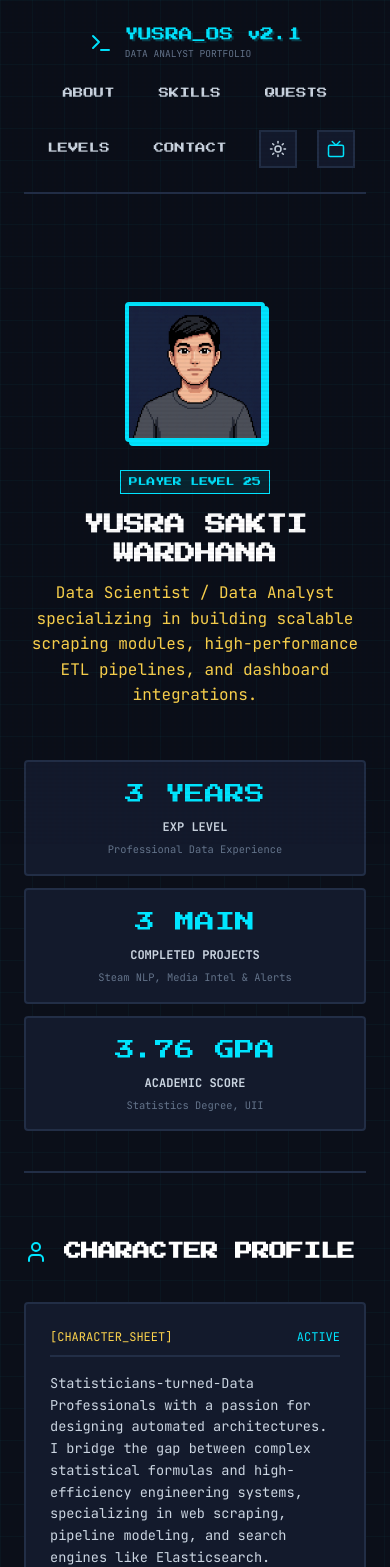
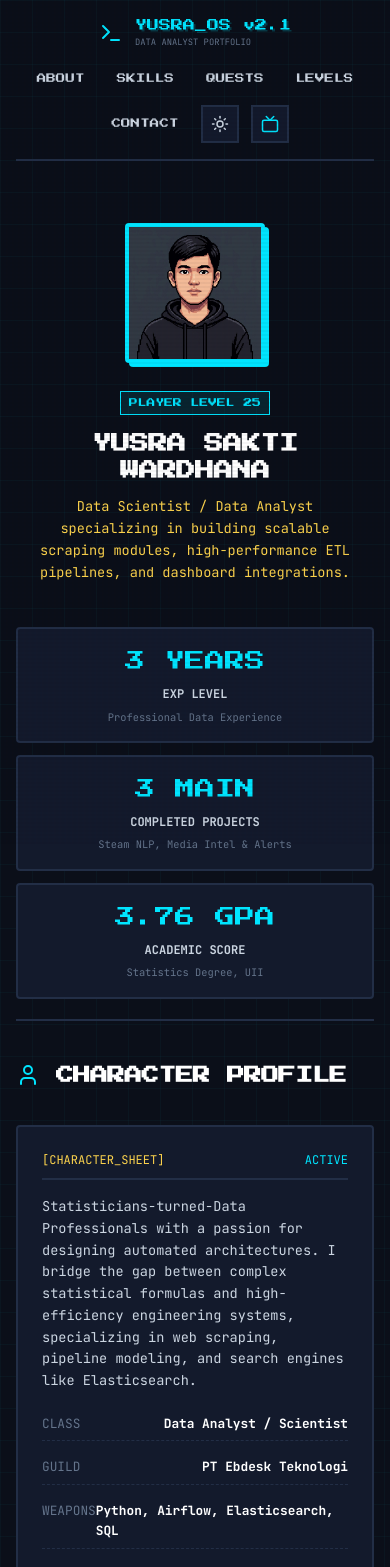
Before and after one commit to MaxDelta10/portofolio, a React (Vite) app: page / in a window 390 px wide. Shown: the top 1567 px of the page. Built offline with nearby package versions, Linux system fonts and the light colour scheme.

Commit message:
style: update avatar to wear hoodie and make layout fully fluid and responsive on mobile

```diff
--- a/src/index.css
+++ b/src/index.css
@@ -1022,24 +1022,95 @@ h1, h2, h3, h4, h5, h6 {
 }
 
 /* Responsive adjustment */
-@media (max-width: 640px) {
-  .stats-grid {
-    grid-template-columns: 1fr;
-    gap: 12px;
-  }
-
-  .hero-name {
-    font-size: 1.3rem;
-  }
-
+@media (max-width: 768px) {
   .nav-bar {
     flex-direction: column;
     gap: 16px;
     align-items: center;
+    padding: 16px 0;
+    margin-bottom: 32px;
   }
 
   .nav-links {
     flex-wrap: wrap;
     justify-content: center;
+    gap: 12px;
+    width: 100%;
+  }
+
+  .nav-link {
+    font-size: 0.6rem;
+    padding: 4px 8px;
+  }
+
+  .stats-grid {
+    grid-template-columns: 1fr;
+    gap: 12px;
+    width: 100%;
+  }
+
+  .section-wrapper {
+    padding: 40px 0;
+  }
+
+  .hero-section {
+    padding: 30px 0 20px;
+  }
+
+  .hero-name {
+    font-size: 1.4rem;
+  }
+
+  .hero-sub {
+    font-size: 0.85rem;
+    margin-bottom: 24px;
+    padding: 0 10px;
+  }
+
+  .project-title-area {
+    flex-direction: column;
+    align-items: flex-start;
+    gap: 8px;
+  }
+
+  .project-card-header {
+    padding: 16px;
+  }
+
+  .project-card-body {
+    padding: 16px;
+  }
+
+  .contact-card {
+    padding: 16px;
   }
 }
+
+@media (max-width: 480px) {
+  .app-container {
+    padding: 0 16px;
+  }
+
+  .hero-name {
+    font-size: 1.2rem;
+  }
+
+  .logo-text {
+    font-size: 0.75rem;
+  }
+
+  .logo-sub {
+    font-size: 0.55rem;
+  }
+
+  .timeline {
+    padding-left: 20px;
+  }
+
+  .timeline-dot {
+    left: -20px;
+    width: 12px;
+    height: 12px;
+    top: 6px;
+  }
+}
```
Also changed, not shown: public/avatar.png.
